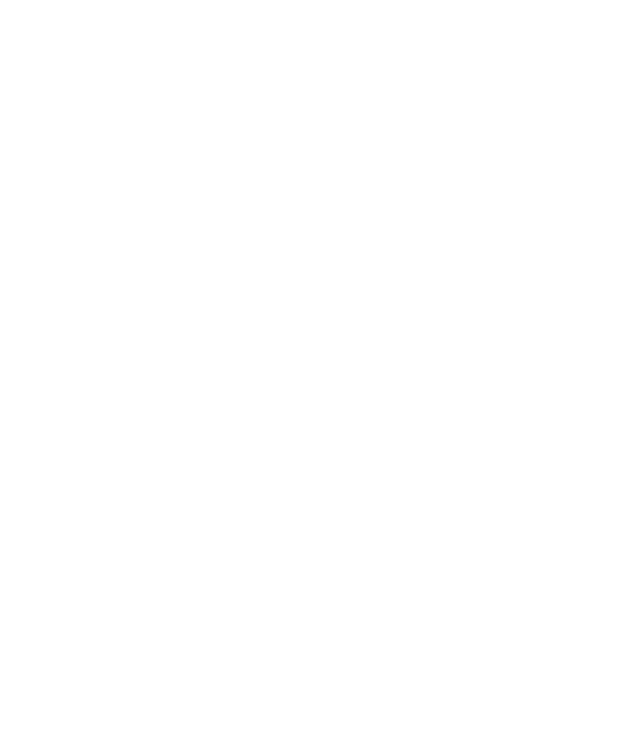
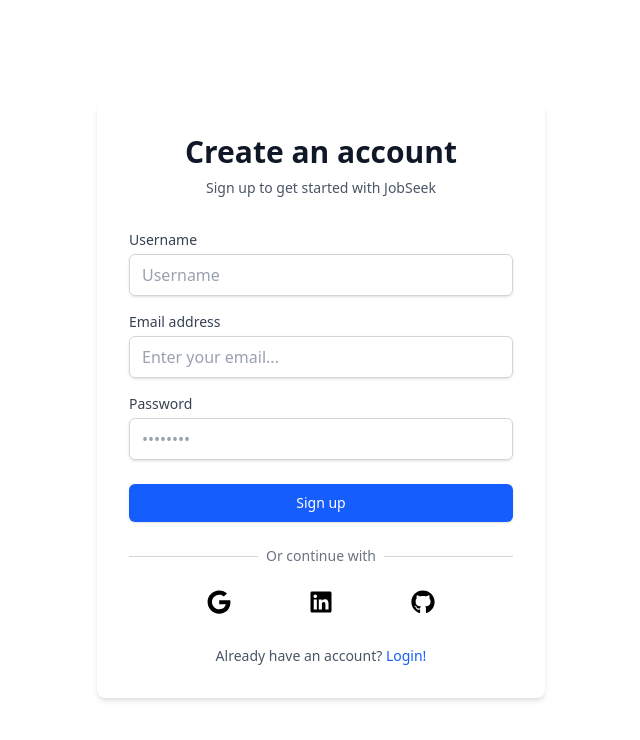
Before and after one commit to Srinanth/JobSeek, a React (Vite) app in the folder frontend/: page / in a window 1280 px wide. Before the commit this address had no page. Shown: the top 740 px of the page, without its empty margins (319-959 px from the left). Built offline with nearby package versions, Linux system fonts and the light colour scheme; no server answers.

Commit message:
supabase connected

```diff
--- a/frontend/package.json
+++ b/frontend/package.json
@@ -10,6 +10,7 @@
     "preview": "vite preview"
   },
   "dependencies": {
+    "@supabase/supabase-js": "^2.52.1",
     "@tailwindcss/vite": "^4.1.11",
     "axios": "^1.11.0",
     "lucide-react": "^0.525.0",
--- a/frontend/src/App.jsx
+++ b/frontend/src/App.jsx
@@ -1,13 +1,15 @@
 import React from 'react'
 import { Route, Routes } from "react-router";
 import { SignUpForm } from './pages/signup';
+import { LoginForm } from './pages/login';
 
 
 const App = () => {
   return(
     <div>
       <Routes>
-        <Route path="/signup" element={<SignUpForm />}/>
+        <Route path="/" element={<SignUpForm />}/>
+        <Route path="/login" element={<LoginForm/>}/>
       </Routes>
     </div>
   )
--- /dev/null
+++ b/frontend/src/lib/supabaseClient.jsx
@@ -0,0 +1,6 @@
+import { createClient } from '@supabase/supabase-js';
+
+const supabaseUrl = import.meta.env.VITE_SUPABASE_URL;
+const supabaseAnonKey = import.meta.env.VITE_SUPABASE_ANON_KEY;
+
+export const supabase = createClient(supabaseUrl, supabaseAnonKey);
--- a/frontend/src/pages/login.jsx
+++ b/frontend/src/pages/login.jsx
@@ -0,0 +1,112 @@
+import { useState } from "react";
+import { FaGoogle, FaLinkedin, FaGithub } from "react-icons/fa";
+import { supabase } from "../lib/supabaseClient";
+
+export const LoginForm = () => {
+  const [email, setEmail] = useState("");
+  const [password, setPassword] = useState("");
+
+  const handleSubmit = async (e) => {
+    e.preventDefault();
+
+    const { error, data } = await supabase.auth.signInWithPassword({
+      email,
+      password,
+    });
+
+    if (error) {
+      console.error("Login error:", error.message);
+    } else {
+      console.log("Login successful!", data);
+      // You can redirect or set user state here
+    }
+  };
+
+  const handleGoogleLogin = async () => {
+    await supabase.auth.signInWithOAuth({ provider: "google" });
+  };
+
+  const handleLinkedinLogin = async () => {
+    await supabase.auth.signInWithOAuth({ provider: "linkedin" });
+  };
+
+  const handleGithubLogin = async () => {
+    await supabase.auth.signInWithOAuth({ provider: "github" });
+  };
+
+  return (
+    <div className="min-h-screen flex justify-center items-center">
+      <div className="w-full max-w-md p-8 space-y-8 bg-white rounded-lg shadow-md">
+        <div className="text-center">
+          <h1 className="text-3xl font-bold text-gray-900">Welcome Back</h1>
+          <p className="mt-2 text-sm text-gray-600">Login to continue</p>
+        </div>
+        <form onSubmit={handleSubmit} className="mt-8 space-y-6">
+          <div className="space-y-4">
+            <div>
+              <label htmlFor="email" className="block text-sm font-medium text-gray-700">
+                Email address
+              </label>
+              <input
+                id="email"
+                name="email"
+                type="email"
+                autoComplete="email"
+                required
+                value={email}
+                onChange={(e) => setEmail(e.target.value)}
+                className="mt-1 block w-full px-3 py-2 border border-gray-300 rounded-md shadow-sm placeholder-gray-400 focus:outline-none focus:ring-blue-500 focus:border-blue-500"
+                placeholder="Enter your email..."
+              />
+            </div>
+            <div>
+              <label htmlFor="password" className="block text-sm font-medium text-gray-700">
+                Password
+              </label>
+              <input
+                id="password"
+                name="password"
+                type="password"
+                autoComplete="current-password"
+                required
+                value={password}
+                onChange={(e) => setPassword(e.target.value)}
+                className="mt-1 block w-full px-3 py-2 border border-gray-300 rounded-md shadow-sm placeholder-gray-400 focus:outline-none focus:ring-blue-500 focus:border-blue-500"
+                placeholder="••••••••"
+              />
+            </div>
+          </div>
+          <div>
+            <button
+              type="submit"
+              className="w-full flex justify-center py-2 px-4 border border-transparent rounded-md shadow-sm text-sm font-medium text-white bg-blue-600 hover:bg-blue-700 focus:outline-none focus:ring-2 focus:ring-offset-2 focus:ring-blue-500"
+            >
+              Log in
+            </button>
+          </div>
+          <div className="relative">
+            <div className="absolute inset-0 flex items-center">
+              <div className="w-full border-t border-gray-300"></div>
+            </div>
+            <div className="relative flex justify-center text-sm">
+              <span className="px-2 bg-white text-gray-500">Or continue with</span>
+            </div>
+          </div>
+          <div className="text-2xl flex justify-evenly">
+            <FaGoogle onClick={handleGoogleLogin} className="cursor-pointer hover:text-blue-500" />
+            <FaLinkedin onClick={handleLinkedinLogin} className="cursor-pointer hover:text-blue-500" />
+            <FaGithub onClick={handleGithubLogin} className="cursor-pointer hover:text-blue-500" />
+          </div>
+        </form>
+        <div className="text-center text-sm">
+          <p className="text-gray-600">
+            Don’t have an account?{" "}
+            <a href="/" className="font-medium text-blue-600 hover:text-blue-500">
+              Sign up!
+            </a>
+          </p>
+        </div>
+      </div>
+    </div>
+  );
+};
--- a/frontend/src/pages/signup.jsx
+++ b/frontend/src/pages/signup.jsx
@@ -1,23 +1,58 @@
-import React, { useState } from "react";
-import { FaGoogle,FaLinkedin,FaGithub} from "react-icons/fa";
+import { useState } from "react";
+import { FaGoogle, FaLinkedin, FaGithub } from "react-icons/fa";
+import { supabase } from "../lib/supabaseClient";
 
 export const SignUpForm = () => {
-  const [username,setUsername]=useState("");
+  const [username, setUsername] = useState("");
   const [email, setEmail] = useState("");
   const [password, setPassword] = useState("");
-  const handleSubmit = (e) => {
+
+  const handleSubmit = async (e) => {
     e.preventDefault();
-    console.log("Sign up with:",username, email, password);
+
+    const { data, error } = await supabase.auth.signUp({
+      email,
+      password,
+      options: {
+        data: { username },
+      },
+    });
+
+    if (error) {
+      console.error("Signup error:", error.message);
+      return;
+    }
+
+    const user = data.user;
+    if (user) {
+      const { error: profileError } = await supabase.from("profiles").insert([
+        {
+          id: user.id,
+          username,
+          email,
+        },
+      ]);
+
+      if (profileError) {
+        console.error("Profile insert error:", profileError.message);
+      } else {
+        console.log("User and profile created successfully!");
+      }
+    }
   };
-  const handleGoogleSignUp = () => {
-    console.log("Sign up with Google");
+
+  const handleGoogleSignUp = async () => {
+    await supabase.auth.signInWithOAuth({ provider: "google" });
   };
-  const handleLinkedinSignUp = () => {
-    console.log("Sign up with LinkedIn");
+
+  const handleLinkedinSignUp = async () => {
+    await supabase.auth.signInWithOAuth({ provider: "linkedin" });
   };
-  const handleGithubSignUp = () => {
-    console.log("Sign up with GitHub");
+
+  const handleGithubSignUp = async () => {
+    await supabase.auth.signInWithOAuth({ provider: "github" });
   };
+
   return (
     <div className="min-h-screen flex justify-center items-center">
       <div className="w-full max-w-md p-8 space-y-8 bg-white rounded-lg shadow-md">
@@ -42,7 +77,7 @@
                 value={username}
                 onChange={(e) => setUsername(e.target.value)}
                 className="mt-1 block w-full px-3 py-2 border border-gray-300 rounded-md shadow-sm placeholder-gray-400 focus:outline-none focus:ring-blue-500 focus:border-blue-500"
-                placeholder="username"
+                placeholder="Username"
               />
             </div>
             <div>
@@ -58,7 +93,7 @@
                 value={email}
                 onChange={(e) => setEmail(e.target.value)}
                 className="mt-1 block w-full px-3 py-2 border border-gray-300 rounded-md shadow-sm placeholder-gray-400 focus:outline-none focus:ring-blue-500 focus:border-blue-500"
-                placeholder="you@example.com"
+                placeholder="Enter your email..."
               />
             </div>
             <div>
@@ -94,17 +129,17 @@
               <span className="px-2 bg-white text-gray-500">Or continue with</span>
             </div>
           </div>
-            <div className=" text-2xl flex justify-evenly">
-            <FaGoogle onClick={handleGoogleSignUp}/>
-            <FaLinkedin onClick={handleLinkedinSignUp}/>
-            <FaGithub onClick={handleGithubSignUp}/>
+          <div className="text-2xl flex justify-evenly">
+            <FaGoogle onClick={handleGoogleSignUp} className="cursor-pointer hover:text-blue-500" />
+            <FaLinkedin onClick={handleLinkedinSignUp} className="cursor-pointer hover:text-blue-500" />
+            <FaGithub onClick={handleGithubSignUp} className="cursor-pointer hover:text-blue-500" />
           </div>
         </form>
         <div className="text-center text-sm">
           <p className="text-gray-600">
             Already have an account?{" "}
-            <a href="#" className="font-medium text-blue-600 hover:text-blue-500">
-                Sign in
+            <a href="/login" className="font-medium text-blue-600 hover:text-blue-500">
+              Login!
             </a>
           </p>
         </div>
```
Also changed, not shown: 2 other files (tests, documents, lock files or other folders). Lines whose indentation alone changed are shown as unchanged.
